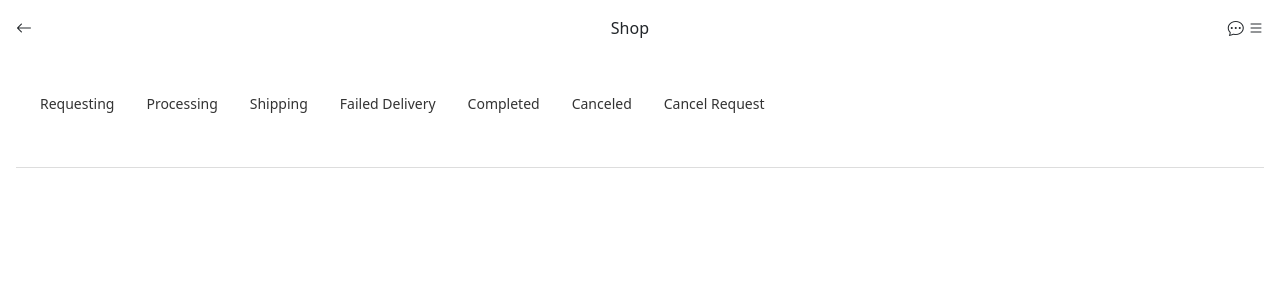
After one commit to Zenaiko/Capstone, a PHP site: page /user_page/seller_transaction.php in a window 1280 px wide. The commit adds this page. Shown: the top 300 px of the page. Run offline with PHP 8.4, Linux system fonts and the light colour scheme; some libraries are stand-ins or nearby versions.

Commit message:
ajax transaction

```diff
--- a/css/seller_item_inventory.css
+++ b/css/seller_item_inventory.css
@@ -36,7 +36,7 @@ body {
     padding: 1rem 0;
     position: sticky;
     top: 0;
-    z-index: 1000;
+    z-index: 9;
     overflow: hidden;
     border-bottom: 1px solid #ddd;
 }
@@ -213,7 +213,7 @@ body {
     top: 100%;
     right: 0;
     box-shadow: 0 0.4rem 0.8rem var(--shadow-color);
-    z-index: 1000;
+    z-index: 9;
 }
 
 .more-options-dropdown ul {
@@ -264,7 +264,7 @@ body {
     background-color: white;
     padding: 1rem 2rem;
     box-shadow: 0 0.4rem 0.8rem var(--shadow-color);
-    z-index: 1000;
+    z-index: 9;
     width: calc(100% - 0rem);
     max-width: 700px;
 }
--- a/db_api/db_get.php
+++ b/db_api/db_get.php
@@ -63,16 +63,16 @@ class class_get_database extends class_database{
         $get_item_live =  $this->query("SELECT item.item_name, MIN(vari.variation_price) as min_price, SUM(vari.variation_stock) as total_stocks FROM tbl_item item
         LEFT JOIN tbl_market market ON item.market_id = market.market_id
         LEFT JOIN tbl_variation vari ON vari.item_id = item.item_id
-        WHERE item.item_status = 'live' AND market.market_id = ?" , [$market_id]);
+        WHERE item.item_status = 'live' AND market.market_id = ?  GROUP BY item.item_id" , [$market_id]);
         return $get_item_live->fetchAll(PDO::FETCH_ASSOC)??null;
     }
 
     public function get_item_sold_out($market_id){
-        $get_item_live =  $this->query("SELECT item.item_name, MIN(vari.variation_price) as min_price, SUM(vari.variation_stock) as total_stocks FROM tbl_item item
+        $get_item_sold =  $this->query("SELECT item.item_name, MIN(vari.variation_price) as min_price, SUM(vari.variation_stock) as total_stocks FROM tbl_item item
         LEFT JOIN tbl_market market ON item.market_id = market.market_id
         LEFT JOIN tbl_variation vari ON vari.item_id = item.item_id
         WHERE item.item_status = 'live' AND market.market_id = ?" , [$market_id]);
-        return $get_item_live->fetchAll(PDO::FETCH_ASSOC)??null;
+        return $get_item_sold->fetchAll(PDO::FETCH_ASSOC)??null;
     }
 }
 
--- /dev/null
+++ b/js/transaction.js
@@ -0,0 +1,36 @@
+var transaction_loader = document.getElementById("transaction_loader");
+
+$(".transac_tab").on('click', function(){
+    const tab_id = $(this).attr('id')
+    let load_page;
+    switch(tab_id.toLowerCase()){
+        case "requesting":
+            load_page = "transaction_request.php";
+            break;
+        case "processing":
+            load_page = "transaction_processing.php";
+            break;
+        case "shipping":
+            load_page = "transaction_shipping.php";
+            break;
+        case "failed_delivery":
+            load_page = "transaction_failed_delivery.php";
+            break;
+        case "completed":
+            load_page = "transaction_completed.php";
+            break;
+        case "canceled":
+            load_page = "transaction_cancelled.php";
+            break;
+        case "cancel_request":
+            load_page = "";
+            break;
+    }
+
+    $.ajax({
+        url: load_page,
+        success: function(page){
+            transaction_loader.innerHTML = page;
+        }
+    });
+});
--- a/user_page/seller_item_page.php
+++ b/user_page/seller_item_page.php
@@ -8,7 +8,9 @@
 
 </head>
 <body>
-    <?php require_once("../utilities/initialize.php");?>
+    <?php require_once("../utilities/initialize.php");
+        require_once("../utilities/seller_nav.php");
+    ?>
     <!-- Header Selector -->
     <header class="header">
         <nav class="selector">
--- /dev/null
+++ b/user_page/seller_transaction.php
@@ -0,0 +1,38 @@
+<!DOCTYPE html>
+<html lang="en">
+<head>
+    <meta charset="UTF-8">
+    <meta name="viewport" content="width=device-width, initial-scale=1.0">
+    <link rel="stylesheet" href="../css/transaction.css">
+    <link rel="stylesheet" href="../css/seller_item_inventory.css">
+    <title>Document</title>
+</head>
+<body>
+    <?php require_once("../utilities/initialize.php");
+        require_once("../utilities/seller_nav.php");
+    ?>
+
+    <header class="header">
+        <nav class="selector">
+            <ul class="scrollable-tabs">
+                <li class="transac_tab tab" id="Requesting">Requesting</li>
+                <li class="transac_tab tab" id="Processing">Processing</li>
+                <li class="transac_tab tab" id="Shipping">Shipping</li>
+                <li class="transac_tab tab" id="Failed_Delivery">Failed Delivery</li>
+                <li class="transac_tab tab" id="Completed">Completed</li>
+                <li class="transac_tab tab" id="Canceled">Canceled</li>
+                <li class="transac_tab tab" id="Cancel_Request">Cancel Request</li>
+            </ul>
+            <div class="tab-indicator"></div>
+        </nav>
+    </header>
+
+    <section id="transaction_section">
+        <div id="transaction_loader">
+
+        </div>
+    </section>
+
+    <script src="../js/transaction.js"></script>
+</body>
+</html>
--- a/user_page/transaction_cancelled.php
+++ b/user_page/transaction_cancelled.php
@@ -1,4 +1,3 @@
-<link rel="stylesheet" href="../css/transaction.css">
 
 <div class="transaction-card">
     <div class="buyer-info">
--- a/user_page/transaction_completed.php
+++ b/user_page/transaction_completed.php
@@ -1,4 +1,3 @@
-<link rel="stylesheet" href="../css/transaction.css">
 
 <div class="transaction-card">
     <div class="buyer-info">
--- a/user_page/transaction_failed_delivery.php
+++ b/user_page/transaction_failed_delivery.php
@@ -1,4 +1,3 @@
-<link rel="stylesheet" href="../css/transaction.css">
 
 <div class="transaction-card">
     <div class="buyer-info">
--- a/user_page/transaction_processing.php
+++ b/user_page/transaction_processing.php
@@ -1,4 +1,3 @@
-<link rel="stylesheet" href="../css/transaction.css">
 
 <div class="transaction-card">
   <div class="buyer-info">
--- a/user_page/transaction_request.php
+++ b/user_page/transaction_request.php
@@ -1,4 +1,3 @@
-<link rel="stylesheet" href="../css/transaction.css">
 
 <div class="transaction-card">
     <div class="buyer-info">
--- a/user_page/transaction_shipping.php
+++ b/user_page/transaction_shipping.php
@@ -1,4 +1,3 @@
-<link rel="stylesheet" href="../css/transaction.css">
 
 <div class="transaction-card">
     <div class="buyer-info">
--- a/utilities/seller_nav.php
+++ b/utilities/seller_nav.php
@@ -22,7 +22,7 @@
             <hr>
             <li><a href=""><span class="material-symbols-outlined">storefront</span> Profile</a></li>
             <hr>
-            <li><a href=""><span class="material-symbols-outlined">receipt</span> Transaction</a></li>
+            <li><a href="../user_page/seller_transaction.php"><span class="material-symbols-outlined">receipt</span> Transaction</a></li>
             <hr>
             <li><a href=""><span class="material-symbols-outlined">redeem</span> Voucher</a></li>
         </ul>
```
